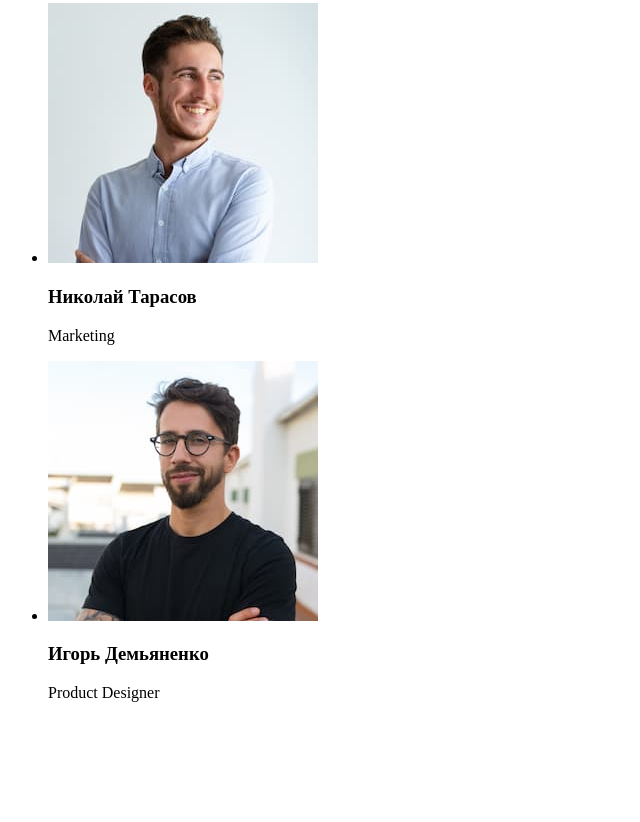
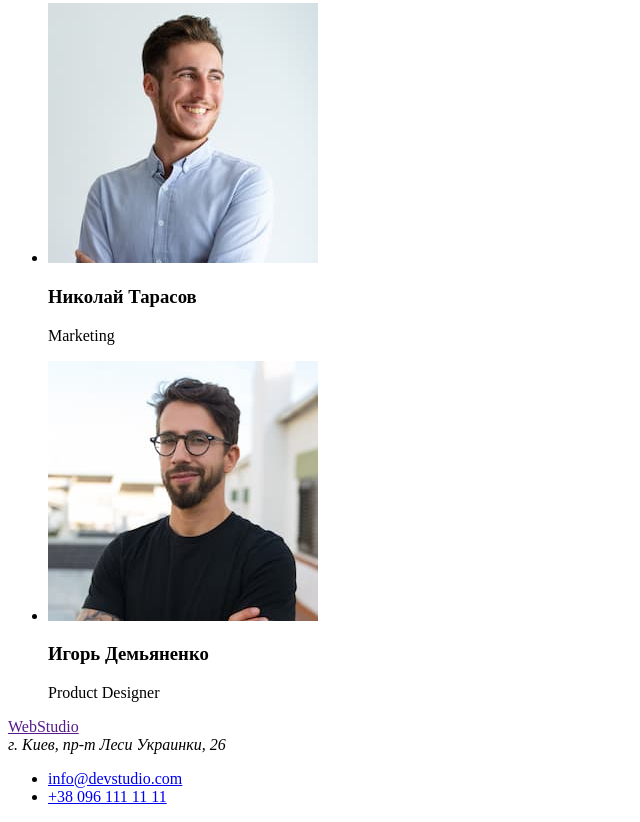
Before and after one commit to SerheiYakimov/goit-markup-hw-01, a plain HTML site: page index.html in a window 1280 px wide. Shown: the part 2333-3155 px from the top of the page, without its empty margins (0-640 px from the left). Before the commit the page ends 3051 px from the top, so only its background shows below. Drawn offline with Linux system fonts and the light colour scheme.

Commit message:
добавил футер
1.добавил футер
2.исправил ошибку в слове width
3.прошел проверку валидатором

```diff
--- a/index.html
+++ b/index.html
@@ -72,7 +72,7 @@
         <section>
             <h2>Чем мы занимаемся</h2>
             <ul>
-                <li><a href=""><img src="./images/box1.jpg" alt="box1" widht="370"></a></li>
+                <li><a href=""><img src="./images/box1.jpg" alt="box1" width="370"></a></li>
                 <li><a href=""><img src="./images/box2.jpg" alt="box2" width="370"></a></li>
                 <li><a href=""><img src="./images/box3.jpg" alt="box3" width="370"></a></li>
             </ul>
@@ -107,5 +107,18 @@
         </section>
 
     </main>
+
+    <!--Футер-->
+
+    <footer>
+        <a href="">WebStudio</a>
+        <address>
+            г. Киев, пр-т Леси Украинки, 26
+        </address>
+        <ul>
+            <li><a href="mailto:info@devstudio.com">info@devstudio.com</a></li>
+            <li><a href="tel:+380961111111">+38 096 111 11 11</a></li>
+        </ul>
+    </footer>
 </body>
 </html>
```
Also changed, not shown: .prettierrc.json (added).
